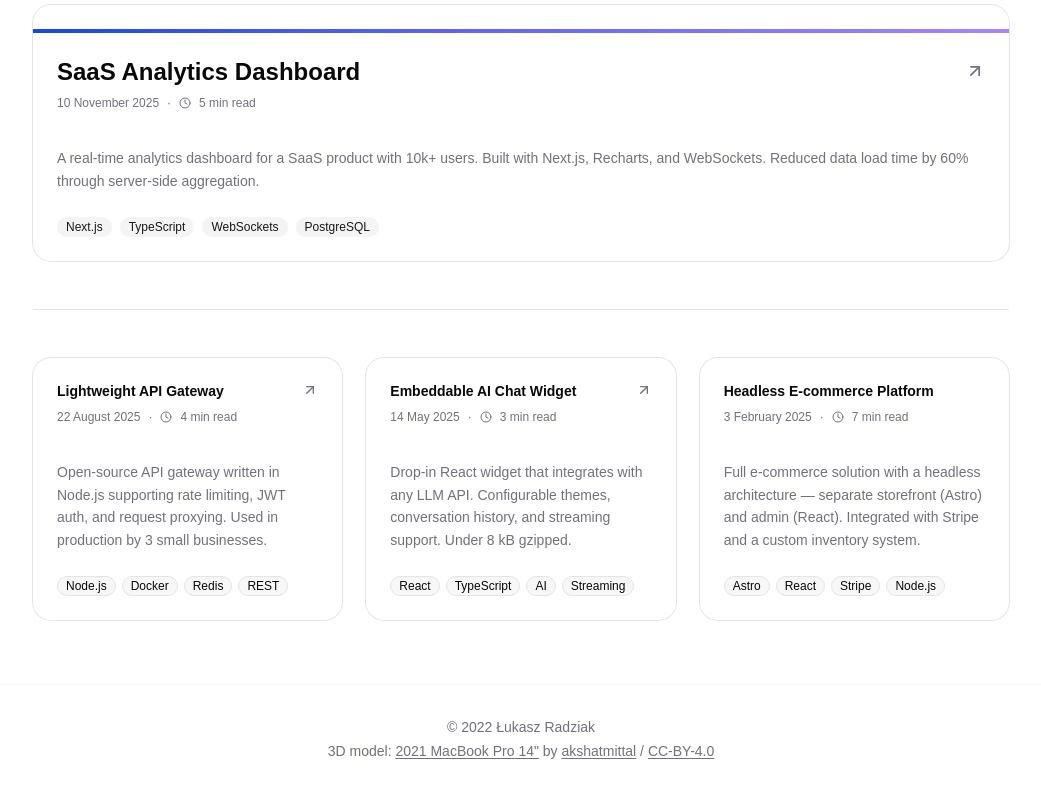
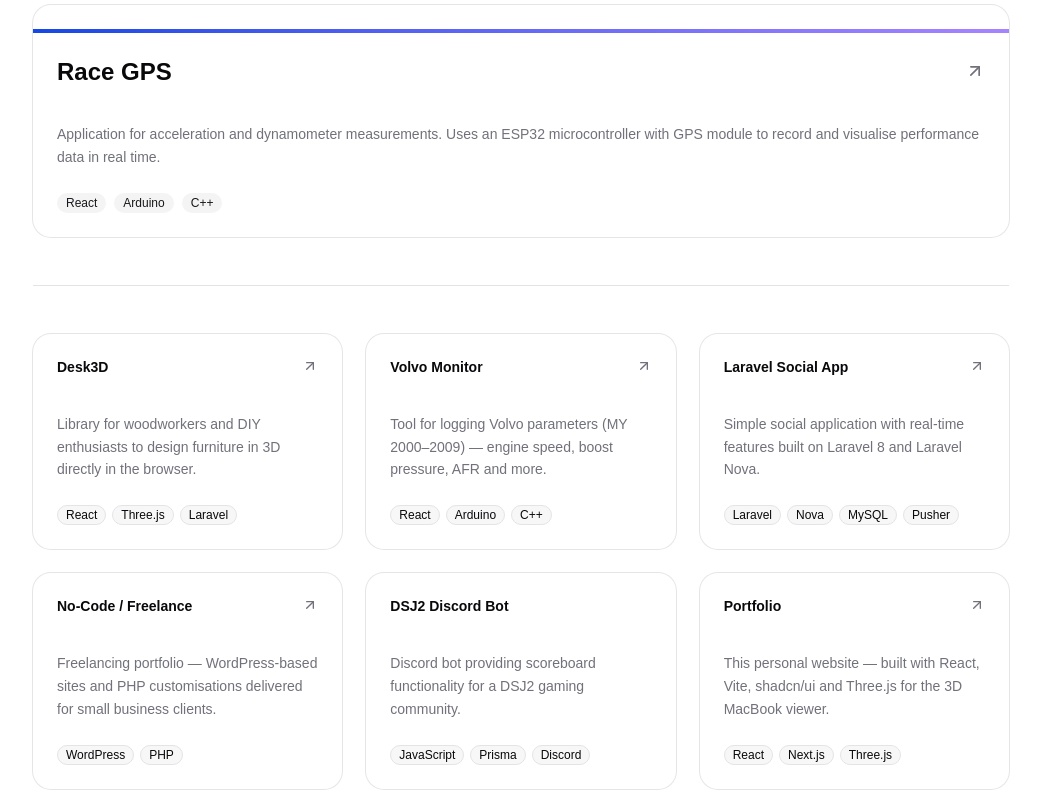
Before and after one commit to lukaszradziak/lukaszradziak.pl, a React (Vite) app: page /projects in a window 1280 px wide. Shown: the part 340-1140 px from the top of the page, without its empty margins (119-1160 px from the left). Built offline with nearby package versions, Linux system fonts and the light colour scheme.

Commit message:
Update Home and Projects pages: revise skills list, update project details, and remove unused date and readTime fields

```diff
--- /dev/null
+++ b/src/data/projects.ts
@@ -0,0 +1,67 @@
+export interface Project {
+  slug: string
+  title: string
+  description: string
+  tags: string[]
+  link?: string
+  featured?: boolean
+}
+
+export const PROJECTS: Project[] = [
+  {
+    slug: 'race-gps',
+    title: 'Race GPS',
+    description:
+      'Application for acceleration and dynamometer measurements. Uses an ESP32 microcontroller with GPS module to record and visualise performance data in real time.',
+    tags: ['React', 'Arduino', 'C++'],
+    link: 'https://github.com/lukaszradziak/race-gps',
+    featured: true,
+  },
+  {
+    slug: 'desk3d',
+    title: 'Desk3D',
+    description:
+      'Library for woodworkers and DIY enthusiasts to design furniture in 3D directly in the browser.',
+    tags: ['React', 'Three.js', 'Laravel'],
+    link: 'https://desk3d.pl/',
+  },
+  {
+    slug: 'volvo-monitor',
+    title: 'Volvo Monitor',
+    description:
+      'Tool for logging Volvo parameters (MY 2000–2009) — engine speed, boost pressure, AFR and more.',
+    tags: ['React', 'Arduino', 'C++'],
+    link: 'https://github.com/lukaszradziak/volvo-monitor',
+  },
+  {
+    slug: 'laravel-social-app',
+    title: 'Laravel Social App',
+    description:
+      'Simple social application with real-time features built on Laravel 8 and Laravel Nova.',
+    tags: ['Laravel', 'Nova', 'MySQL', 'Pusher'],
+    link: 'https://github.com/lukaszradziak/laravel-social-app',
+  },
+  {
+    slug: 'no-code',
+    title: 'No-Code / Freelance',
+    description:
+      'Freelancing portfolio — WordPress-based sites and PHP customisations delivered for small business clients.',
+    tags: ['WordPress', 'PHP'],
+    link: 'https://activesoft.pl/',
+  },
+  {
+    slug: 'dsj2-discord',
+    title: 'DSJ2 Discord Bot',
+    description:
+      'Discord bot providing scoreboard functionality for a DSJ2 gaming community.',
+    tags: ['JavaScript', 'Prisma', 'Discord'],
+  },
+  {
+    slug: 'portfolio',
+    title: 'Portfolio',
+    description:
+      'This personal website — built with React, Vite, shadcn/ui and Three.js for the 3D MacBook viewer.',
+    tags: ['React', 'Next.js', 'Three.js'],
+    link: 'https://github.com/lukaszradziak/lukaszradziak.pl',
+  },
+]
--- a/src/pages/Home.tsx
+++ b/src/pages/Home.tsx
@@ -5,13 +5,11 @@ import { Button } from '@/components/ui/button'
 import { Badge } from '@/components/ui/badge'
 import { Separator } from '@/components/ui/separator'
 import { Skeleton } from '@/components/ui/skeleton'
+import { PROJECTS } from '../data/projects'
 
 const MacbookViewer = lazy(() => import('../components/MacbookViewer'))
 
-const SKILLS = [
-  'TypeScript', 'React', 'Node.js', 'Next.js',
-  'PostgreSQL', 'Docker', 'Tailwind CSS', 'REST APIs',
-]
+const SKILLS = [...new Set(PROJECTS.flatMap((p) => p.tags))]
 
 const SOCIALS = [
   { icon: ExternalLink, label: 'GitHub', href: 'https://github.com/lukaszradziak' },
--- a/src/pages/Projects.tsx
+++ b/src/pages/Projects.tsx
@@ -1,69 +1,8 @@
-import { ArrowUpRight, Clock } from 'lucide-react'
+import { ArrowUpRight } from 'lucide-react'
 import { Badge } from '@/components/ui/badge'
 import { Card, CardContent, CardFooter, CardHeader } from '@/components/ui/card'
 import { Separator } from '@/components/ui/separator'
-
-interface Project {
-  slug: string
-  title: string
-  description: string
-  date: string
-  readTime: string
-  tags: string[]
-  link?: string
-  featured?: boolean
-}
-
-const PROJECTS: Project[] = [
-  {
-    slug: 'saas-dashboard',
-    title: 'SaaS Analytics Dashboard',
-    description:
-      'A real-time analytics dashboard for a SaaS product with 10k+ users. Built with Next.js, Recharts, and WebSockets. Reduced data load time by 60% through server-side aggregation.',
-    date: '2025-11-10',
-    readTime: '5 min read',
-    tags: ['Next.js', 'TypeScript', 'WebSockets', 'PostgreSQL'],
-    link: 'https://github.com/lukaszradziak',
-    featured: true,
-  },
-  {
-    slug: 'api-gateway',
-    title: 'Lightweight API Gateway',
-    description:
-      'Open-source API gateway written in Node.js supporting rate limiting, JWT auth, and request proxying. Used in production by 3 small businesses.',
-    date: '2025-08-22',
-    readTime: '4 min read',
-    tags: ['Node.js', 'Docker', 'Redis', 'REST'],
-    link: 'https://github.com/lukaszradziak',
-  },
-  {
-    slug: 'ai-chat-widget',
-    title: 'Embeddable AI Chat Widget',
-    description:
-      'Drop-in React widget that integrates with any LLM API. Configurable themes, conversation history, and streaming support. Under 8 kB gzipped.',
-    date: '2025-05-14',
-    readTime: '3 min read',
-    tags: ['React', 'TypeScript', 'AI', 'Streaming'],
-    link: 'https://github.com/lukaszradziak',
-  },
-  {
-    slug: 'e-commerce-platform',
-    title: 'Headless E-commerce Platform',
-    description:
-      'Full e-commerce solution with a headless architecture — separate storefront (Astro) and admin (React). Integrated with Stripe and a custom inventory system.',
-    date: '2025-02-03',
-    readTime: '7 min read',
-    tags: ['Astro', 'React', 'Stripe', 'Node.js'],
-  },
-]
-
-function formatDate(iso: string) {
-  return new Date(iso).toLocaleDateString('en-GB', {
-    year: 'numeric',
-    month: 'long',
-    day: 'numeric',
-  })
-}
+import { PROJECTS } from '../data/projects'
 
 export default function Projects() {
   const featured = PROJECTS.filter((p) => p.featured)
@@ -106,12 +45,6 @@ export default function Projects() {
                   </a>
                 )}
               </div>
-              <div className="flex items-center gap-2 text-xs text-muted-foreground">
-                <span>{formatDate(project.date)}</span>
-                <span>·</span>
-                <Clock className="h-3 w-3" />
-                <span>{project.readTime}</span>
-              </div>
             </CardHeader>
             <CardContent>
               <p className="leading-relaxed text-muted-foreground">{project.description}</p>
@@ -153,12 +86,6 @@ export default function Projects() {
                   </a>
                 )}
               </div>
-              <div className="flex items-center gap-2 text-xs text-muted-foreground">
-                <span>{formatDate(project.date)}</span>
-                <span>·</span>
-                <Clock className="h-3 w-3" />
-                <span>{project.readTime}</span>
-              </div>
             </CardHeader>
             <CardContent className="flex-1">
               <p className="text-sm leading-relaxed text-muted-foreground">
```
